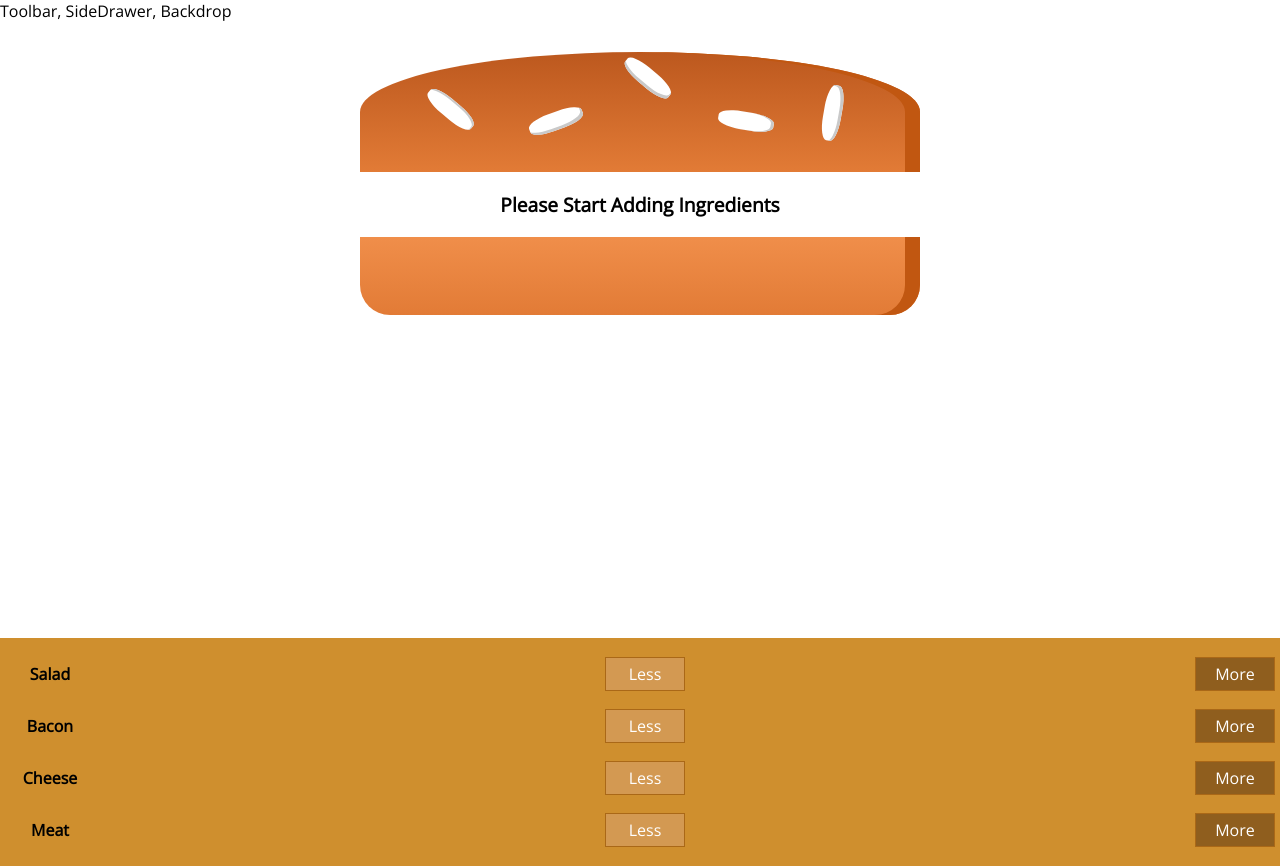
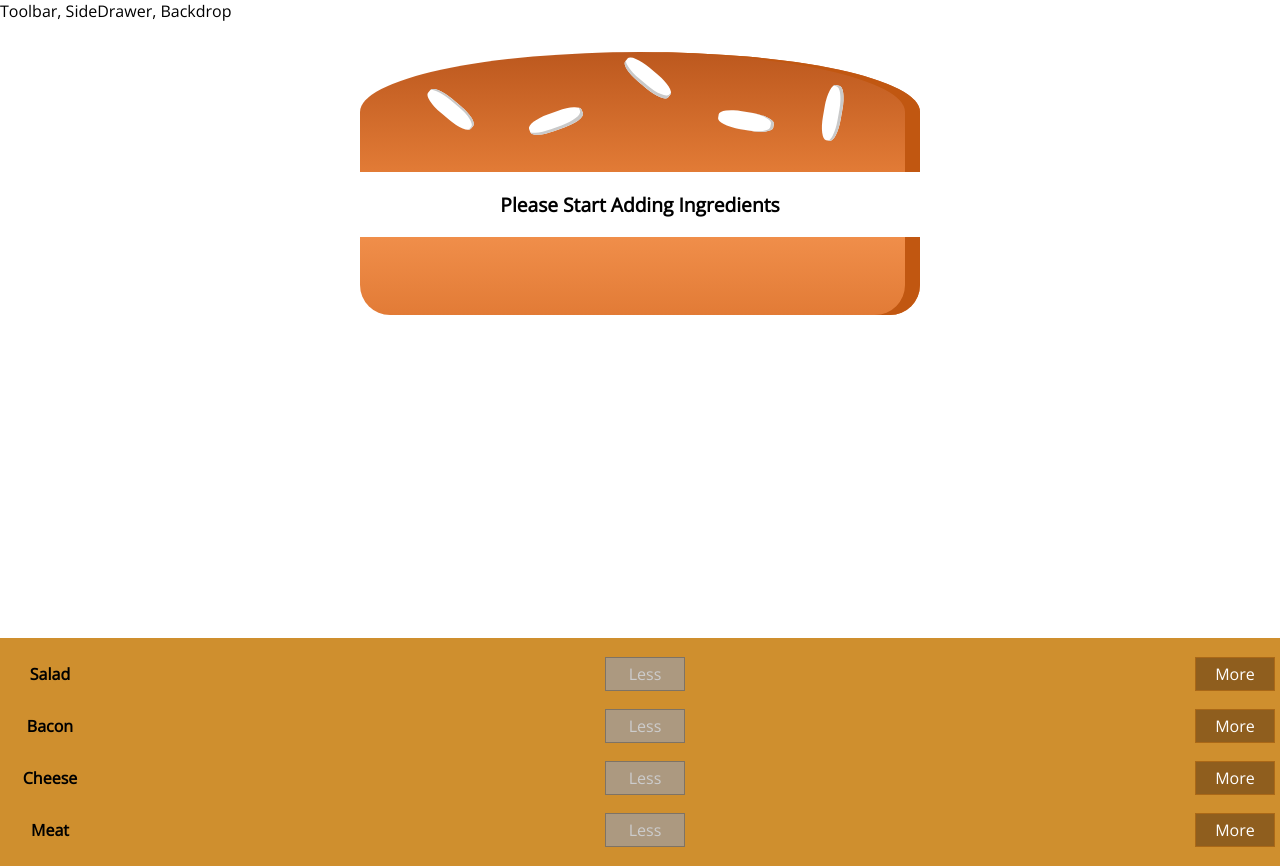
Before and after one commit to gattlin1/Learning-React, a React (Create React App) app in the folder burger-builder/: page / in a window 1280 px wide. Built offline with nearby package versions, Linux system fonts and the light colour scheme.

Commit message:
Added build control logic for adding and removing burger ingredients.

```diff
--- a/burger-builder/src/components/Burger/BuildControls/BuildControl/BuildControl.js
+++ b/burger-builder/src/components/Burger/BuildControls/BuildControl/BuildControl.js
@@ -5,8 +5,16 @@ const BuildControl = (props) => {
   return (
     <div className='BuildControl'>
       <div className='Label'>{props.label}</div>
-      <button className='Less'>Less</button>
-      <button className='More'>More</button>
+      <button
+        className='Less'
+        onClick={props.removed}
+        disabled={props.disabled}
+      >
+        Less
+      </button>
+      <button className='More' onClick={props.added}>
+        More
+      </button>
     </div>
   );
 };
--- a/burger-builder/src/components/Burger/BuildControls/BuildControls.js
+++ b/burger-builder/src/components/Burger/BuildControls/BuildControls.js
@@ -16,7 +16,9 @@ const BuildControls = (props) => {
           <BuildControl
             key={ingredient.type}
             label={ingredient.label}
-            type={ingredient.type}
+            disabled={props.disabled[ingredient.type]}
+            added={() => props.ingredientAdded(ingredient.type)}
+            removed={() => props.ingredientRemoved(ingredient.type)}
           />
         );
       })}
--- a/burger-builder/src/components/Burger/Burger.js
+++ b/burger-builder/src/components/Burger/Burger.js
@@ -3,7 +3,7 @@ import BurgerIngredient from './BurgerIngredient/BurgerIngredient';
 import './Burger.css';
 
 const Burger = (props) => {
-  let ingredients = Object.keys(props.ingredients)
+  let transformedIngredients = Object.keys(props.ingredients)
     .map((ingredient) => {
       return [...Array(props.ingredients[ingredient])].map((_, i) => (
         <BurgerIngredient key={ingredient + i} type={ingredient} />
@@ -13,13 +13,13 @@ const Burger = (props) => {
       return arr.concat(el);
     }, []);
 
-  if (ingredients.length === 0) {
-    ingredients = <p>Please Start Adding Ingredients</p>;
+  if (transformedIngredients.length === 0) {
+    transformedIngredients = <p>Please Start Adding Ingredients</p>;
   }
   return (
     <div className='Burger'>
       <BurgerIngredient type='bread-top' />
-      {ingredients}
+      {transformedIngredients}
       <BurgerIngredient type='bread-bottom' />
     </div>
   );
--- a/burger-builder/src/containers/BurgerBuilder/BurgerBuilder.js
+++ b/burger-builder/src/containers/BurgerBuilder/BurgerBuilder.js
@@ -2,6 +2,12 @@ import React, { Component } from 'react';
 import BuildControls from '../../components/Burger/BuildControls/BuildControls';
 import Burger from '../../components/Burger/Burger';
 
+const INGREDIENT_PRICES = {
+  salad: 0.5,
+  cheese: 0.4,
+  meat: 1.3,
+  bacon: 0.7,
+};
 export class BurgerBuilder extends Component {
   state = {
     ingredients: {
@@ -10,13 +16,49 @@ export class BurgerBuilder extends Component {
       cheese: 0,
       meat: 0,
     },
-    price: 0,
+    price: 4,
   };
+
+  addIngredientHandler = (ingredient) => {
+    const updatedCount = this.state.ingredients[ingredient] + 1;
+    const updatedIngredients = {
+      ...this.state.ingredients,
+    };
+    updatedIngredients[ingredient] = updatedCount;
+
+    const newTotalPrice = this.state.price + INGREDIENT_PRICES[ingredient];
+    this.setState({ ingredients: updatedIngredients, price: newTotalPrice });
+  };
+
+  removeIngredientHandler = (ingredient) => {
+    if (this.state.ingredients[ingredient] >= 1) {
+      const updatedCount = this.state.ingredients[ingredient] - 1;
+      const updatedIngredients = {
+        ...this.state.ingredients,
+      };
+      updatedIngredients[ingredient] = updatedCount;
+
+      const newTotalPrice = this.state.price - INGREDIENT_PRICES[ingredient];
+      this.setState({ ingredients: updatedIngredients, price: newTotalPrice });
+    }
+  };
+
   render() {
+    const disabledInfo = {
+      ...this.state.ingredients,
+    };
+    for (let key in disabledInfo) {
+      disabledInfo[key] = disabledInfo[key] <= 0;
+    }
+
     return (
       <React.Fragment>
         <Burger ingredients={this.state.ingredients} />
-        <BuildControls />
+        <BuildControls
+          ingredientAdded={this.addIngredientHandler}
+          ingredientRemoved={this.removeIngredientHandler}
+          disabled={disabledInfo}
+        />
       </React.Fragment>
     );
   }
```
